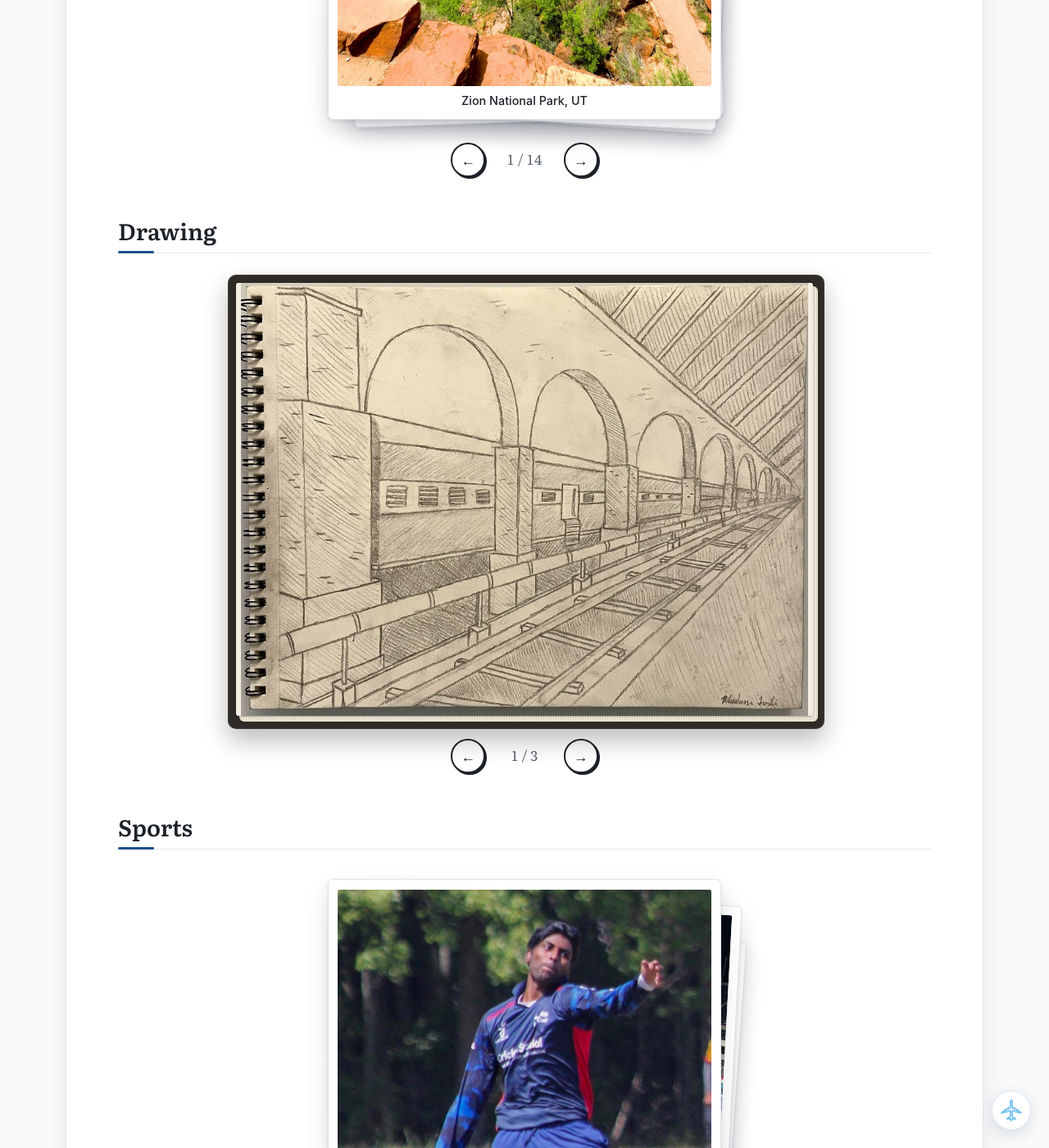
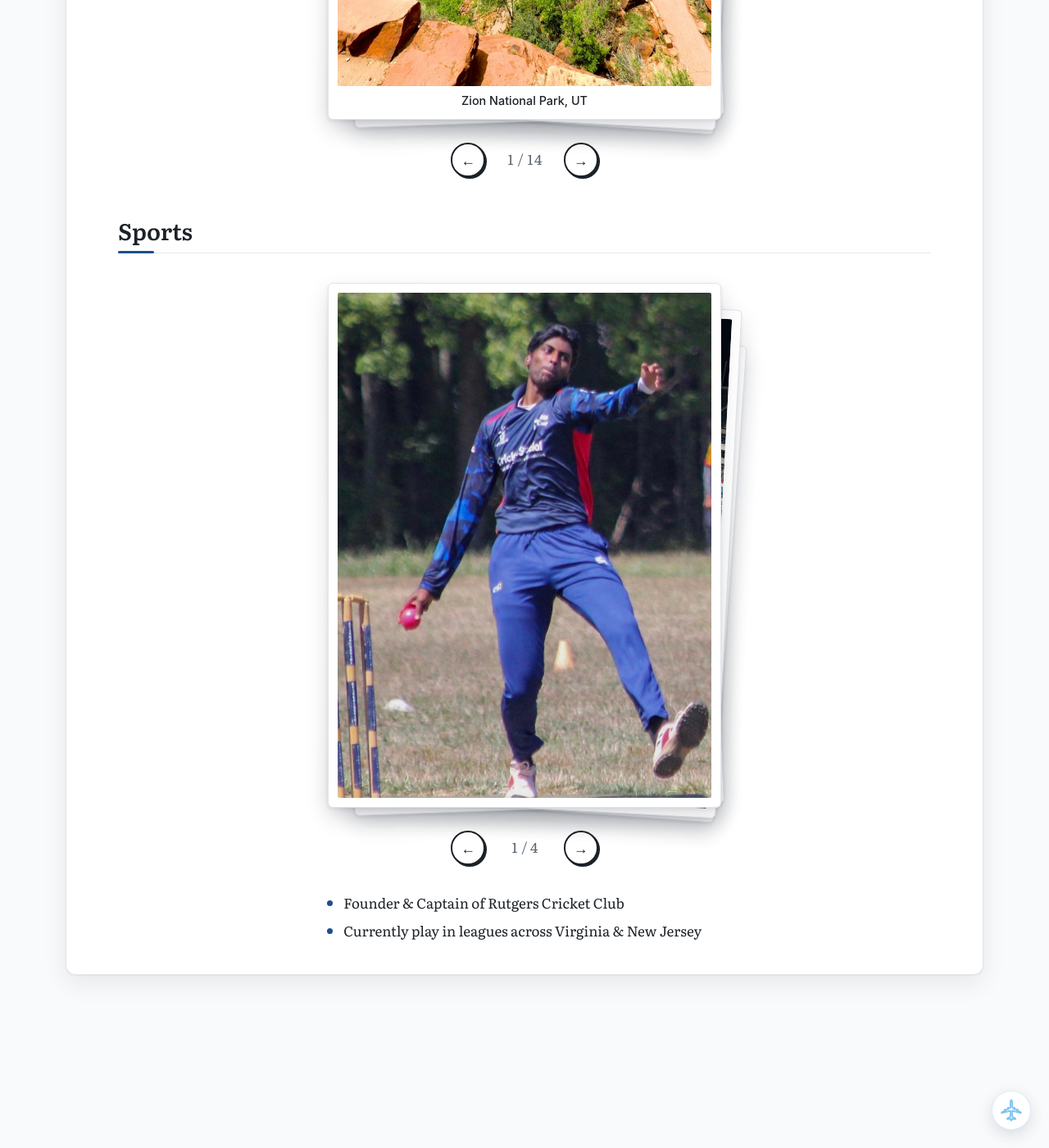
Before and after one commit to mklodi1/mklodi1.github.io, a Jekyll site: the page built from personal/index.html, in a window 1280 px wide and 1400 px high, scrolled down 1184 px. Shown: the whole window at 82% size. Built offline with Jekyll 4.4.1, drawn with Linux system fonts in a browser that asks for light colours; some web fonts are replaced.

Commit message:
Interests: remove Drawing section
Co-Authored-By: Claude Opus 5.5 <noreply@anthropic.com>
Claude-Session: https://claude.ai/code/session_018B7yRm4wV88UDqtVSP6gVK

```diff
--- a/_data/captions.yml
+++ b/_data/captions.yml
@@ -11,9 +11,6 @@
 07-virgin-river-in-zion: "Virgin River, Zion"
 08-us-capitol-dome: "U.S. Capitol"
 09-porch-with-american-flag: "Old Glory on the porch"
-01-train-station-arches: "Pencil drawing of a train station with arches"
-02-stone-mansion: "Pencil drawing of a stone mansion"
-03-jumbo-jet: "Pencil drawing of a jumbo jet"
 01-cricket-bowling: "Bowling in a cricket match"
 04-eagles-game: "At an Eagles game, Lincoln Financial Field"
 05-sixers-game: "At a Sixers game"
--- a/personal/index.html
+++ b/personal/index.html
@@ -5,12 +5,12 @@ permalink: /personal/
 ---
 {% comment %}
   Galleries fill themselves: upload images (.jpg, .jpeg, .png, .webp) into
-  assets/img/sports/, assets/img/photography/ or assets/img/drawing/ and they appear here, sorted by file name.
+  assets/img/sports/ or assets/img/photography/ and they appear here, sorted by file name.
 {% endcomment %}
 <article class="wrap personal">
   <h1 class="sr-only">Interests</h1>
 
-  {% assign sections = "poetry|Poetry,photography|Photography,drawing|Drawing,sports|Sports" | split: "," %}
+  {% assign sections = "poetry|Poetry,photography|Photography,sports|Sports" | split: "," %}
   {% for sec in sections %}
   {% assign parts = sec | split: "|" %}
   {% assign folder = parts[0] %}
```
Also changed, not shown: assets/img/drawing/01-train-station-arches.jpg (deleted), assets/img/drawing/02-stone-mansion.jpg (deleted), assets/img/drawing/03-jumbo-jet.jpg (deleted).
